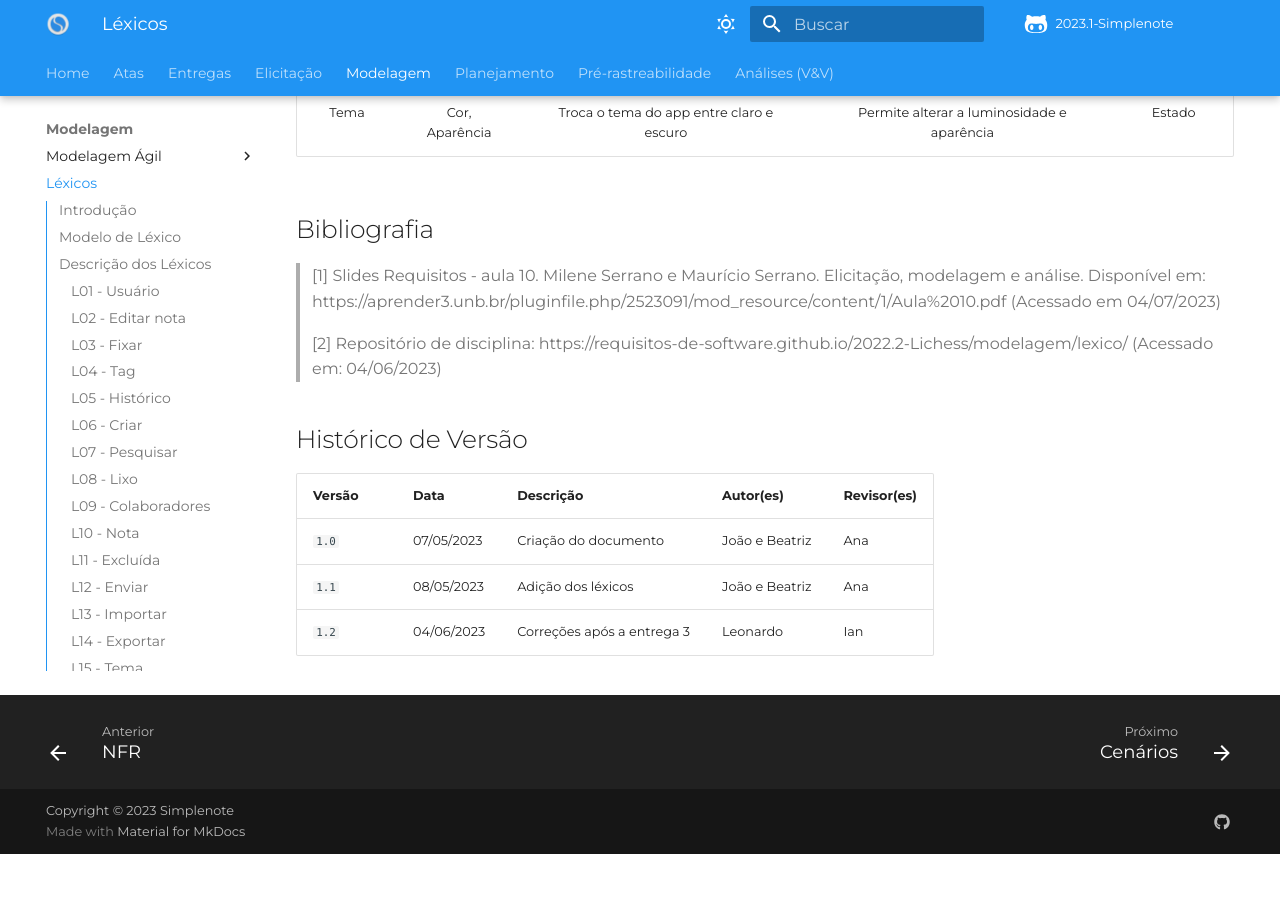
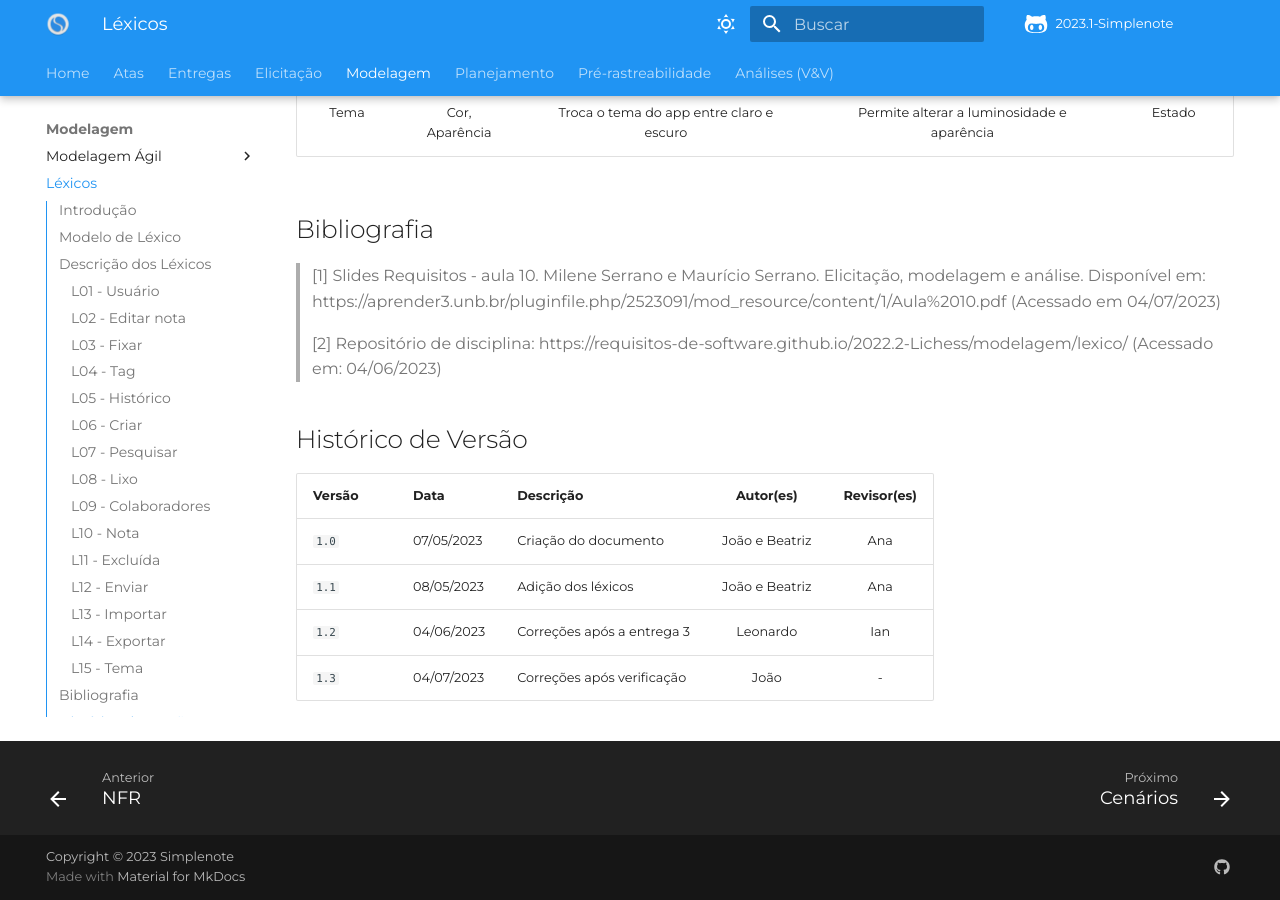
Before and after one commit to Requisitos-de-Software/2023.1-Simplenote, an MkDocs documentation site: the page built from docs/modelagem/lexico.md, in a window 1280 px wide and 900 px high, scrolled down 3789 px. Built offline with MkDocs 1.6.1 and Material for MkDocs 9.7.7, drawn with Linux system fonts in a browser that asks for light colours; some web fonts are replaced; comment, search, counter and statistics services are not loaded; before the commit the page ends 4643 px from its top, so only the background shows below that.

Commit message:
Update lexico.md

```diff
--- a/docs/modelagem/lexico.md
+++ b/docs/modelagem/lexico.md
@@ -121,7 +121,8 @@ Os léxicos foram identificados por meio do uso do aplicativo SimpleNote e a seg
 ## Histórico de Versão
 
 | Versão | Data       | Descrição                    | Autor(es)      | Revisor(es) |
-| ------ | ---------- | --------------------         | -------------- | ----------- |
+| ------ | ---------- | --------------------         | :--------------: | :-----------: |
 | `1.0`  | 07/05/2023 | Criação do documento         | João e Beatriz | Ana         |
 | `1.1`  | 08/05/2023 | Adição dos léxicos           | João e Beatriz | Ana         |
 | `1.2`  | 04/06/2023 | Correções após a entrega 3   | Leonardo       | Ian         |
+| `1.3`  | 04/07/2023 | Correções após verificação   | João       | -         |
```
